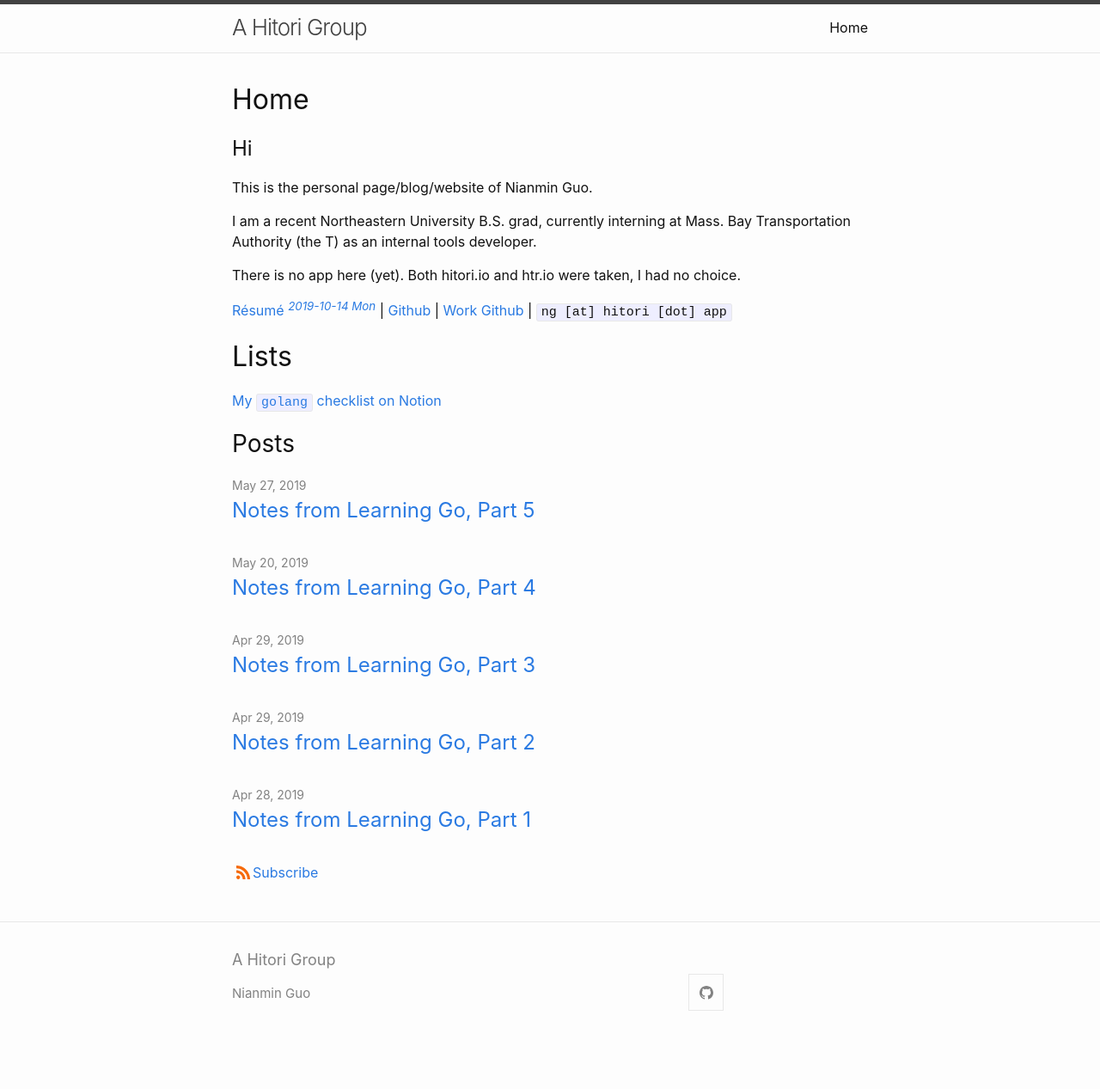
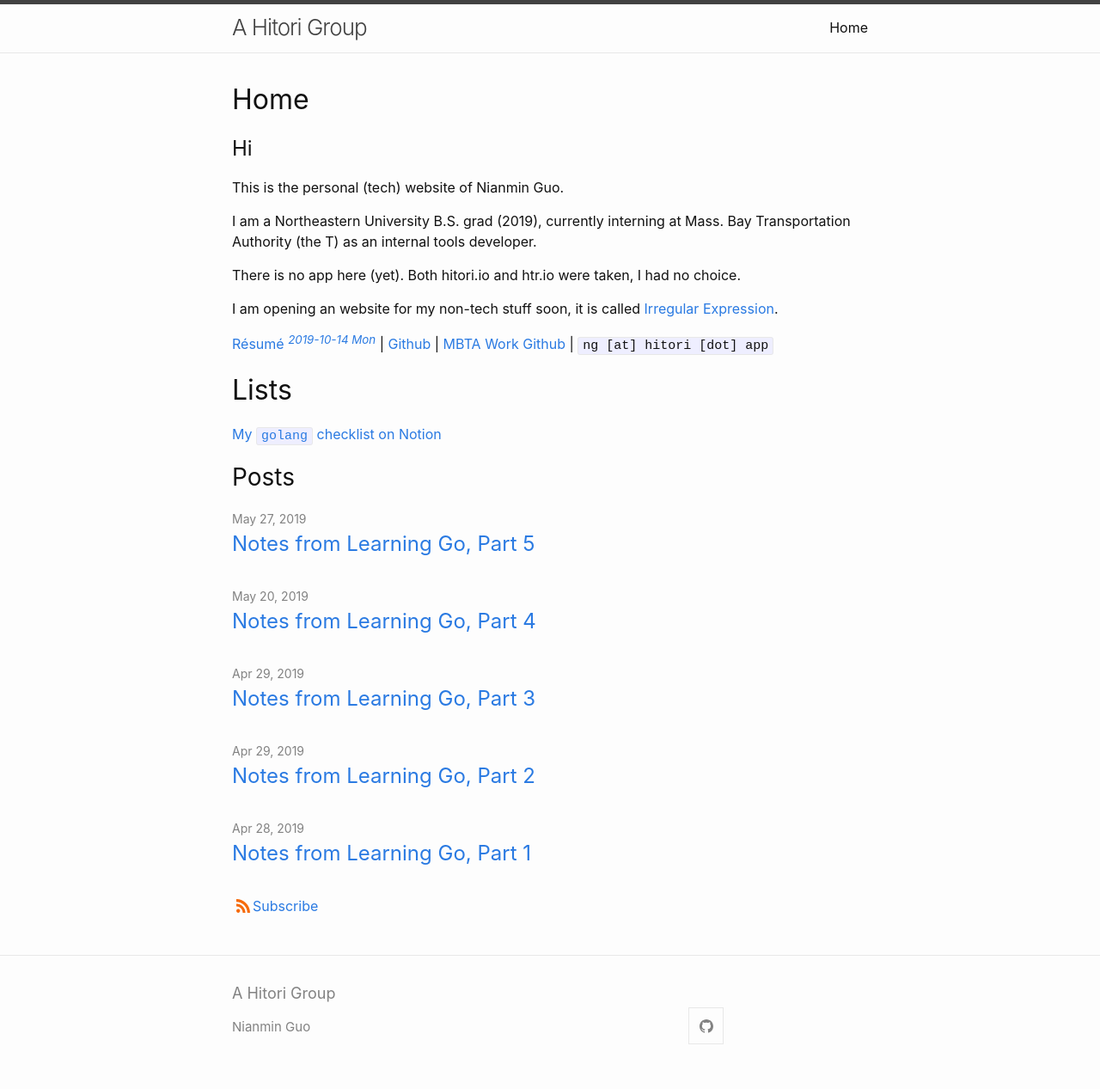
Before and after one commit to Zenmai0822/Zenmai0822.github.io, a Jekyll site: the page built from index.md, in a window 1280 px wide. Shown: the whole page at 86% size. Built offline with Jekyll 4.4.1, drawn with Linux system fonts in a browser that asks for light colours; before the commit the page ends 1228 px from its top, so only the background shows below that.

Commit message:
Added content about new blog

```diff
--- a/index.md
+++ b/index.md
@@ -5,13 +5,15 @@ title: Home
 
 ## Hi
 
-This is the personal page/blog/website of Nianmin Guo.
+This is the personal (tech) website of Nianmin Guo.
 
-I am a recent Northeastern University B.S. grad, currently interning at Mass. Bay Transportation Authority (the T) as an internal tools developer.
+I am a Northeastern University B.S. grad (2019), currently interning at Mass. Bay Transportation Authority (the T) as an internal tools developer.
 
 There is no app here (yet). Both hitori.io and htr.io were taken, I had no choice.
 
-[Résumé *<sup>2019-10-14 Mon</sup>*](assets/htr/Guo_Nianmin.pdf) \| [Github](https://github.com/Zenmai0822) \| [Work Github](https://github.com/nianminguo) \| `ng [at] hitori [dot] app`
+I am opening an website for my non-tech stuff soon, it is called [Irregular Expression](https://irregularexpression.netlify.com).
+
+[Résumé *<sup>2019-10-14 Mon</sup>*](assets/htr/Guo_Nianmin.pdf) \| [Github](https://github.com/Zenmai0822) \| [MBTA Work Github](https://github.com/nianminguo) \| `ng [at] hitori [dot] app`
 
 # Lists
 
```
